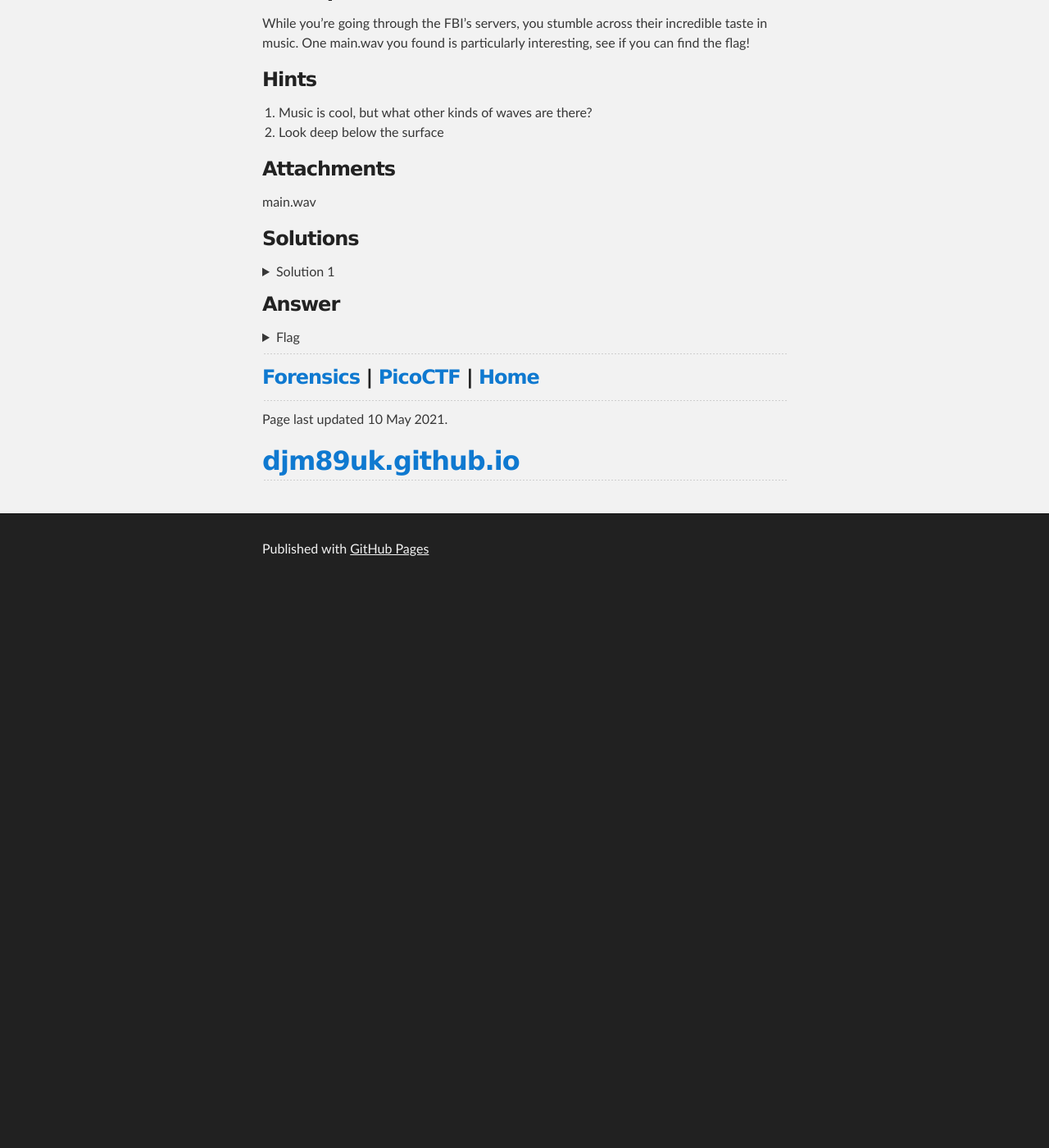
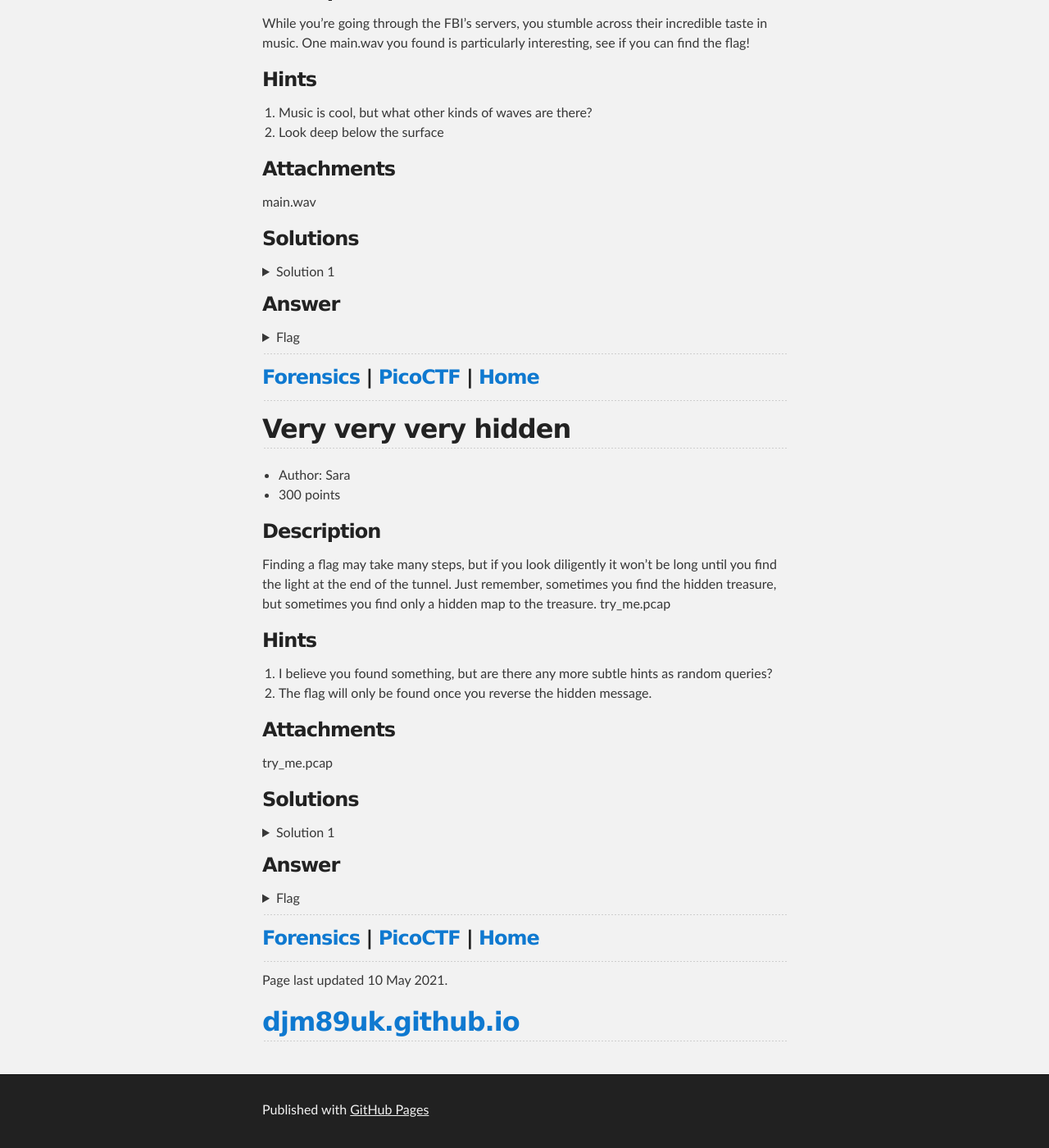
Before and after one commit to djm89uk/djm89uk.github.io, a Jekyll site: the page built from picogym_f.md, in a window 1280 px wide and 1400 px high, scrolled down 22573 px. Shown: the whole window at 82% size. Built offline with Jekyll 4.4.1, drawn with Linux system fonts in a browser that asks for light colours; our own code applies the rules of GitHub Pages for plain Markdown files; before the commit the page ends 23289 px from its top, so only the background shows below that.

Commit message:
Update picogym_f.md

```diff
--- a/picogym_f.md
+++ b/picogym_f.md
@@ -4226,6 +4226,8 @@ This returns:
 b'#!/usr/bin/env python3\nimport numpy as np\nfrom scipy.io.wavfile import write\nfrom binascii import hexlify\nfrom random import random\n\nwith open(\'generate_wav.py\', \'rb\') as f:\n\tcontent = f.read()\n\tf.close()\n\n# Convert this program into an array of hex values\nhex_stuff = (list(hexlify(content).decode("utf-8")))\n\n# Loop through the each character, and convert the hex a-f characters to 10-15\nfor i in range(len(hex_stuff)):\n\tif hex_stuff[i] == \'a\':\n\t\thex_stuff[i] = 10\n\telif hex_stuff[i] == \'b\':\n\t\thex_stuff[i] = 11\n\telif hex_stuff[i] == \'c\':\n\t\thex_stuff[i] = 12\n\telif hex_stuff[i] == \'d\':\n\t\thex_stuff[i] = 13\n\telif hex_stuff[i] == \'e\':\n\t\thex_stuff[i] = 14\n\telif hex_stuff[i] == \'f\':\n\t\thex_stuff[i] = 15\n\n\t# To make the program actually audible, 100 hertz is added from the beginning, then the number is multiplied by\n\t# 500 hertz\n\t# Plus a cheeky random amount of noise\n\thex_stuff[i] = 1000 + int(hex_stuff[i]) * 500 + (10 * random())\n\n\ndef sound_generation(name, rand_hex):\n\t# The hex array is converted to a 16 bit integer array\n\tscaled = np.int16(np.array(hex_stuff))\n\t# Sci Pi then writes the numpy array into a wav file\n\twrite(name, len(hex_stuff), scaled)\n\trandomness = rand_hex\n\n\n# Pump up the music!\n# print("Generating main.wav...")\n# sound_generation(\'main.wav\')\n# print("Generation complete!")\n\n# Your ears have been blessed\n# picoCTF{mU21C_1s_1337_b58b4519}'
 ~~~
 
+This provides a nonsense description for the encoding since the encoding is applied in the time samples not in the frequency domain.  The ascii output includes the flag.
+
 </details>
 
 ### Answer
@@ -4246,6 +4248,67 @@ picoCTF{mU21C_1s_1337_b58b4519}
 
 ---
 
+## Very very very hidden
+
+- Author: Sara
+- 300 points
+
+### Description
+
+Finding a flag may take many steps, but if you look diligently it won't be long until you find the light at the end of the tunnel. Just remember, sometimes you find the hidden treasure, but sometimes you find only a hidden map to the treasure. try_me.pcap
+
+### Hints
+
+1. I believe you found something, but are there any more subtle hints as random queries?
+2. The flag will only be found once you reverse the hidden message.
+
+### Attachments
+
+try_me.pcap
+
+### Solutions
+
+<details>
+
+<summary markdown="span">Solution 1</summary>
+
+We can export objects from the pcap file using tshark,  http objects are available for export in this file.
+
+~~~shell
+$ tshark -r try_me.pcap --export-objects "http,try_me_objs"
+~~~
+
+5 objects are exported into this new directory; 2 png image files, and icon file and 2 ASCII files.
+
+~~~shell
+$ cd try_me_objs/
+$ ls
+%2f  duck.png  evil_duck.png  favicon.ico  NothingSus
+~~~
+
+
+
+</details>
+
+### Answer
+
+<details>
+
+<summary markdown="span">Flag</summary>
+
+~~~
+picoCTF{mU21C_1s_1337_b58b4519}
+~~~
+
+</details>
+
+---
+
+### [Forensics](#contents) | [PicoCTF](./picoctf.md) | [Home](./index.md)
+
+---
+
+
 Page last updated 10 May 2021.
 
 ## [djm89uk.github.io](https://djm89uk.github.io)
```
